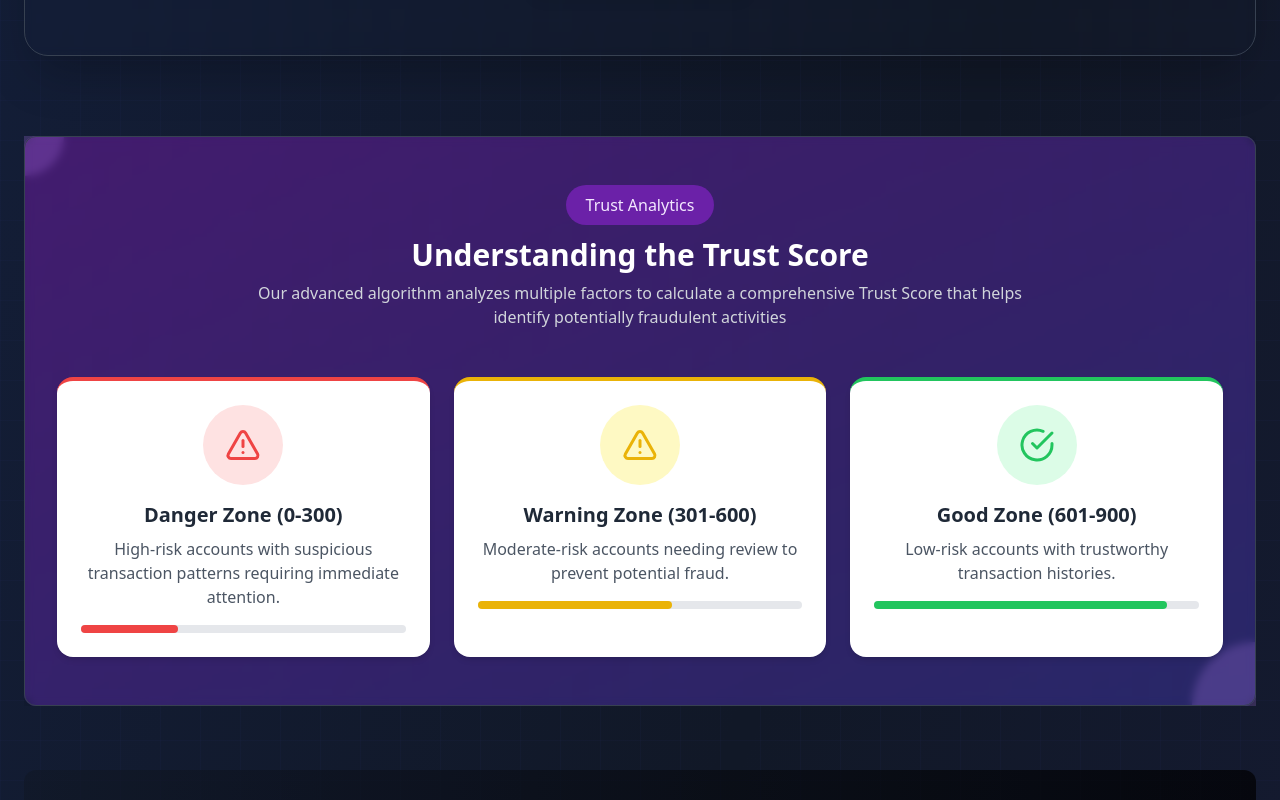
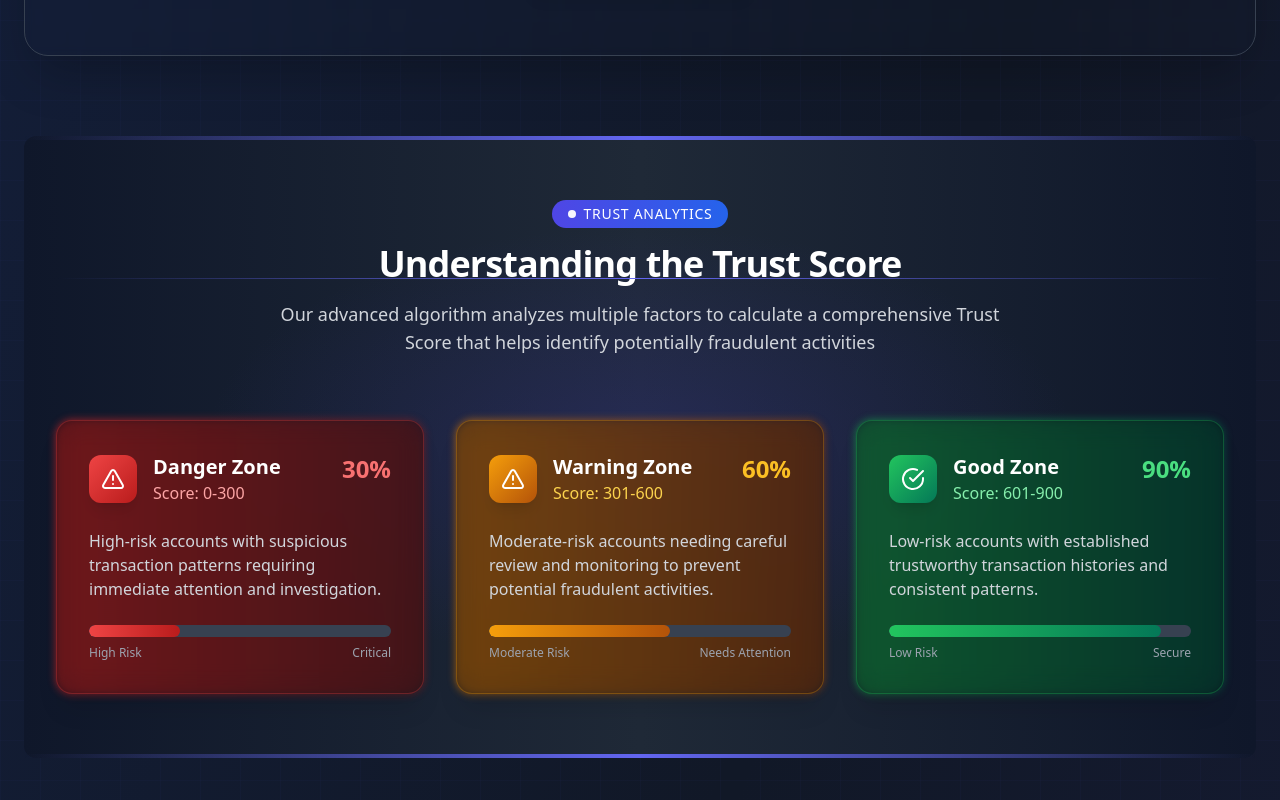
Before and after one commit to Techternity/AntiFraudX, a React (Vite) app: page / in a window 1280 px wide. Shown: the part 700-1500 px from the top of the page. Built offline with nearby package versions, Linux system fonts and the light colour scheme.

Commit message:
Trust Analytics

```diff
--- a/src/App.tsx
+++ b/src/App.tsx
@@ -229,59 +229,119 @@ function App() {
                 </button>
               </div>
             </div>
-          </section>
+          </section>          {/* Trust Score Explanation */}          <section className="mb-16 relative overflow-hidden">
+            <div className="absolute inset-0 bg-gradient-to-r from-slate-900 via-gray-800 to-slate-900 rounded-xl"></div>
+            <div className="absolute inset-0 bg-[radial-gradient(ellipse_at_center,_var(--tw-gradient-stops))] from-indigo-900/40 via-transparent to-transparent"></div>
+            <div className="absolute top-0 left-0 w-full h-1 bg-gradient-to-r from-transparent via-indigo-500 to-transparent"></div>
+            <div className="absolute bottom-0 right-0 w-full h-1 bg-gradient-to-r from-transparent via-indigo-500 to-transparent"></div>
 
-          {/* Trust Score Explanation */}          <section className="mb-16 relative overflow-hidden">
-            <div className="absolute inset-0 bg-gradient-to-br from-purple-900 to-indigo-900 rounded-xl opacity-70"></div>
-            <div className="absolute top-0 left-0 w-20 h-20 bg-purple-400 rounded-full opacity-20 -mt-10 -ml-10 animate-pulse"></div>
-            <div className="absolute bottom-0 right-0 w-32 h-32 bg-purple-400 rounded-full opacity-20 -mb-16 -mr-16 animate-pulse"></div>
-
-            <div className="relative z-10 py-12 px-8 rounded-xl border border-gray-700 shadow-2xl backdrop-blur-sm">
-              <div className="text-center mb-12">
-                <span className="inline-block px-5 py-2 bg-purple-800 text-purple-100 rounded-full font-medium mb-3">Trust Analytics</span>
-                <h3 className="text-3xl font-semibold text-white mb-2">Understanding the Trust Score</h3>
-                <p className="text-gray-300 max-w-3xl mx-auto">Our advanced algorithm analyzes multiple factors to calculate a comprehensive Trust Score that helps identify potentially fraudulent activities</p>
+            <div className="relative z-10 py-16 px-8">
+              <div className="text-center mb-16 relative">
+                <div className="absolute inset-x-0 top-1/2 h-px bg-gradient-to-r from-transparent via-indigo-500 to-transparent"></div>
+                <span className="inline-flex items-center px-4 py-1 rounded-full bg-gradient-to-r from-indigo-600 to-blue-600 text-white text-sm font-medium tracking-wider mb-4">
+                  <span className="w-2 h-2 bg-white rounded-full mr-2 animate-pulse"></span>
+                  TRUST ANALYTICS
+                </span>
+                <h3 className="text-4xl font-bold text-white mb-4 tracking-tight">Understanding the Trust Score</h3>
+                <p className="text-gray-300 max-w-3xl mx-auto text-lg">
+                  Our advanced algorithm analyzes multiple factors to calculate a comprehensive Trust Score that helps identify potentially fraudulent activities
+                </p>
               </div>
 
-              <div className="grid grid-cols-1 md:grid-cols-3 gap-6">
-                <div className="bg-white rounded-2xl shadow-md p-6 text-center border-t-4 border-red-500 hover:shadow-lg transition-shadow duration-300">
-                  <div className="inline-flex items-center justify-center w-20 h-20 bg-red-100 rounded-full mb-4">
-                    <AlertTriangle className="text-red-500" size={36} />
+              <div className="grid grid-cols-1 md:grid-cols-3 gap-8">
+                {/* Danger Zone Card */}
+                <div className="relative group">
+                  <div className="absolute inset-0 bg-gradient-to-r from-red-600 to-red-900 rounded-2xl blur-sm group-hover:blur opacity-70 group-hover:opacity-80 transition-all duration-300 -z-10"></div>
+                  <div className="backdrop-blur-md bg-black/30 p-8 rounded-2xl border border-red-500/30 hover:border-red-500/50 shadow-xl transition-all duration-300 h-full flex flex-col">
+                    <div className="flex justify-between items-start mb-6">
+                      <div className="flex items-center">
+                        <div className="flex items-center justify-center w-12 h-12 rounded-xl bg-gradient-to-br from-red-500 to-red-700 shadow-lg">
+                          <AlertTriangle className="text-white" size={24} />
                         </div>
-                  <h4 className="text-xl font-bold text-gray-800 mb-2">Danger Zone (0-300)</h4>
-                  <p className="text-gray-600">
-                    High-risk accounts with suspicious transaction patterns requiring immediate attention.
+                        <div className="ml-4">
+                          <h4 className="text-xl font-bold text-white">Danger Zone</h4>
+                          <p className="text-red-300 font-medium">Score: 0-300</p>
+                        </div>
+                      </div>
+                      <span className="text-2xl font-bold text-red-400">30%</span>
+                    </div>
+                    <p className="text-gray-300 mb-6">
+                      High-risk accounts with suspicious transaction patterns requiring immediate attention and investigation.
                     </p>
-                  <div className="w-full h-2 bg-gray-200 rounded-full mt-4">
-                    <div className="h-full bg-red-500 rounded-full" style={{width: '30%'}}></div>
+                    <div className="mt-auto">
+                      <div className="w-full h-3 bg-gray-700 rounded-full overflow-hidden">
+                        <div className="h-full bg-gradient-to-r from-red-500 to-red-700 rounded-full" style={{width: '30%'}}></div>
+                      </div>
+                      <div className="flex justify-between text-xs text-gray-400 mt-2">
+                        <span>High Risk</span>
+                        <span>Critical</span>
+                      </div>
+                    </div>
                   </div>
                 </div>
 
-                <div className="bg-white rounded-2xl shadow-md p-6 text-center border-t-4 border-yellow-500 hover:shadow-lg transition-shadow duration-300">
-                  <div className="inline-flex items-center justify-center w-20 h-20 bg-yellow-100 rounded-full mb-4">
-                    <AlertTriangle className="text-yellow-500" size={36} />
+                {/* Warning Zone Card */}
+                <div className="relative group">
+                  <div className="absolute inset-0 bg-gradient-to-r from-amber-600 to-amber-800 rounded-2xl blur-sm group-hover:blur opacity-70 group-hover:opacity-80 transition-all duration-300 -z-10"></div>
+                  <div className="backdrop-blur-md bg-black/30 p-8 rounded-2xl border border-amber-500/30 hover:border-amber-500/50 shadow-xl transition-all duration-300 h-full flex flex-col">
+                    <div className="flex justify-between items-start mb-6">
+                      <div className="flex items-center">
+                        <div className="flex items-center justify-center w-12 h-12 rounded-xl bg-gradient-to-br from-amber-500 to-amber-700 shadow-lg">
+                          <AlertTriangle className="text-white" size={24} />
                         </div>
-                  <h4 className="text-xl font-bold text-gray-800 mb-2">Warning Zone (301-600)</h4>
-                  <p className="text-gray-600">
-                    Moderate-risk accounts needing review to prevent potential fraud.
+                        <div className="ml-4">
+                          <h4 className="text-xl font-bold text-white">Warning Zone</h4>
+                          <p className="text-amber-300 font-medium">Score: 301-600</p>
+                        </div>
+                      </div>
+                      <span className="text-2xl font-bold text-amber-400">60%</span>
+                    </div>
+                    <p className="text-gray-300 mb-6">
+                      Moderate-risk accounts needing careful review and monitoring to prevent potential fraudulent activities.
                     </p>
-                  <div className="w-full h-2 bg-gray-200 rounded-full mt-4">
-                    <div className="h-full bg-yellow-500 rounded-full" style={{width: '60%'}}></div>
+                    <div className="mt-auto">
+                      <div className="w-full h-3 bg-gray-700 rounded-full overflow-hidden">
+                        <div className="h-full bg-gradient-to-r from-amber-500 to-amber-700 rounded-full" style={{width: '60%'}}></div>
+                      </div>
+                      <div className="flex justify-between text-xs text-gray-400 mt-2">
+                        <span>Moderate Risk</span>
+                        <span>Needs Attention</span>
+                      </div>
+                    </div>
                   </div>
                 </div>
 
-                <div className="bg-white rounded-2xl shadow-md p-6 text-center border-t-4 border-green-500 hover:shadow-lg transition-shadow duration-300">
-                  <div className="inline-flex items-center justify-center w-20 h-20 bg-green-100 rounded-full mb-4">
-                    <CheckCircle className="text-green-500" size={36} />
+                {/* Good Zone Card */}
+                <div className="relative group">
+                  <div className="absolute inset-0 bg-gradient-to-r from-green-600 to-emerald-800 rounded-2xl blur-sm group-hover:blur opacity-70 group-hover:opacity-80 transition-all duration-300 -z-10"></div>
+                  <div className="backdrop-blur-md bg-black/30 p-8 rounded-2xl border border-green-500/30 hover:border-green-500/50 shadow-xl transition-all duration-300 h-full flex flex-col">
+                    <div className="flex justify-between items-start mb-6">
+                      <div className="flex items-center">
+                        <div className="flex items-center justify-center w-12 h-12 rounded-xl bg-gradient-to-br from-green-500 to-emerald-700 shadow-lg">
+                          <CheckCircle className="text-white" size={24} />
                         </div>
-                  <h4 className="text-xl font-bold text-gray-800 mb-2">Good Zone (601-900)</h4>
-                  <p className="text-gray-600">
-                    Low-risk accounts with trustworthy transaction histories.
+                        <div className="ml-4">
+                          <h4 className="text-xl font-bold text-white">Good Zone</h4>
+                          <p className="text-green-300 font-medium">Score: 601-900</p>
+                        </div>
+                      </div>
+                      <span className="text-2xl font-bold text-green-400">90%</span>
+                    </div>
+                    <p className="text-gray-300 mb-6">
+                      Low-risk accounts with established trustworthy transaction histories and consistent patterns.
                     </p>
-                  <div className="w-full h-2 bg-gray-200 rounded-full mt-4">
-                    <div className="h-full bg-green-500 rounded-full" style={{width: '90%'}}></div>
+                    <div className="mt-auto">
+                      <div className="w-full h-3 bg-gray-700 rounded-full overflow-hidden">
+                        <div className="h-full bg-gradient-to-r from-green-500 to-emerald-700 rounded-full" style={{width: '90%'}}></div>
                       </div>
-                </div>              </div>
+                      <div className="flex justify-between text-xs text-gray-400 mt-2">
+                        <span>Low Risk</span>
+                        <span>Secure</span>
+                      </div>
+                    </div>
+                  </div>
+                </div>
+              </div>
             </div>
           </section>
 
```
Lines whose indentation alone changed are shown as unchanged.
